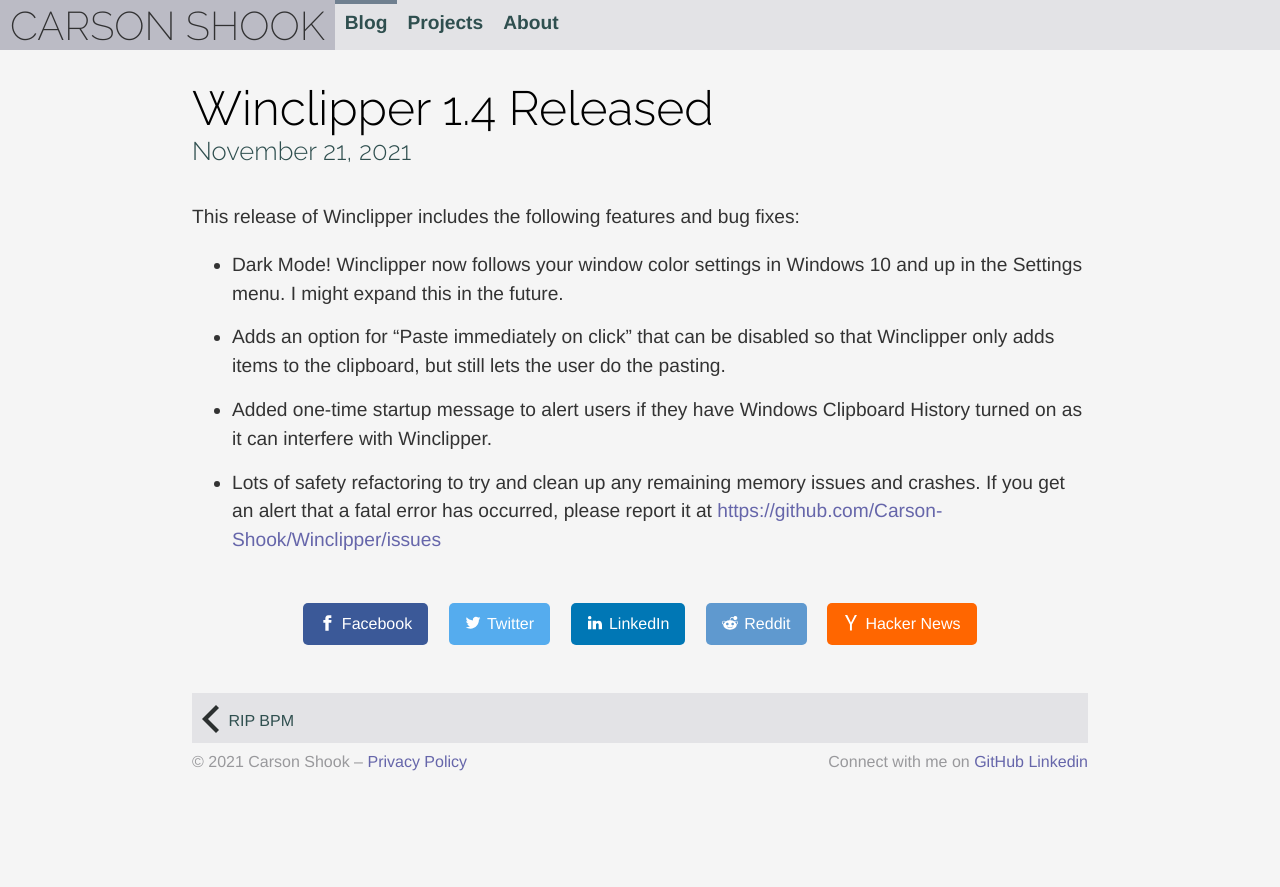
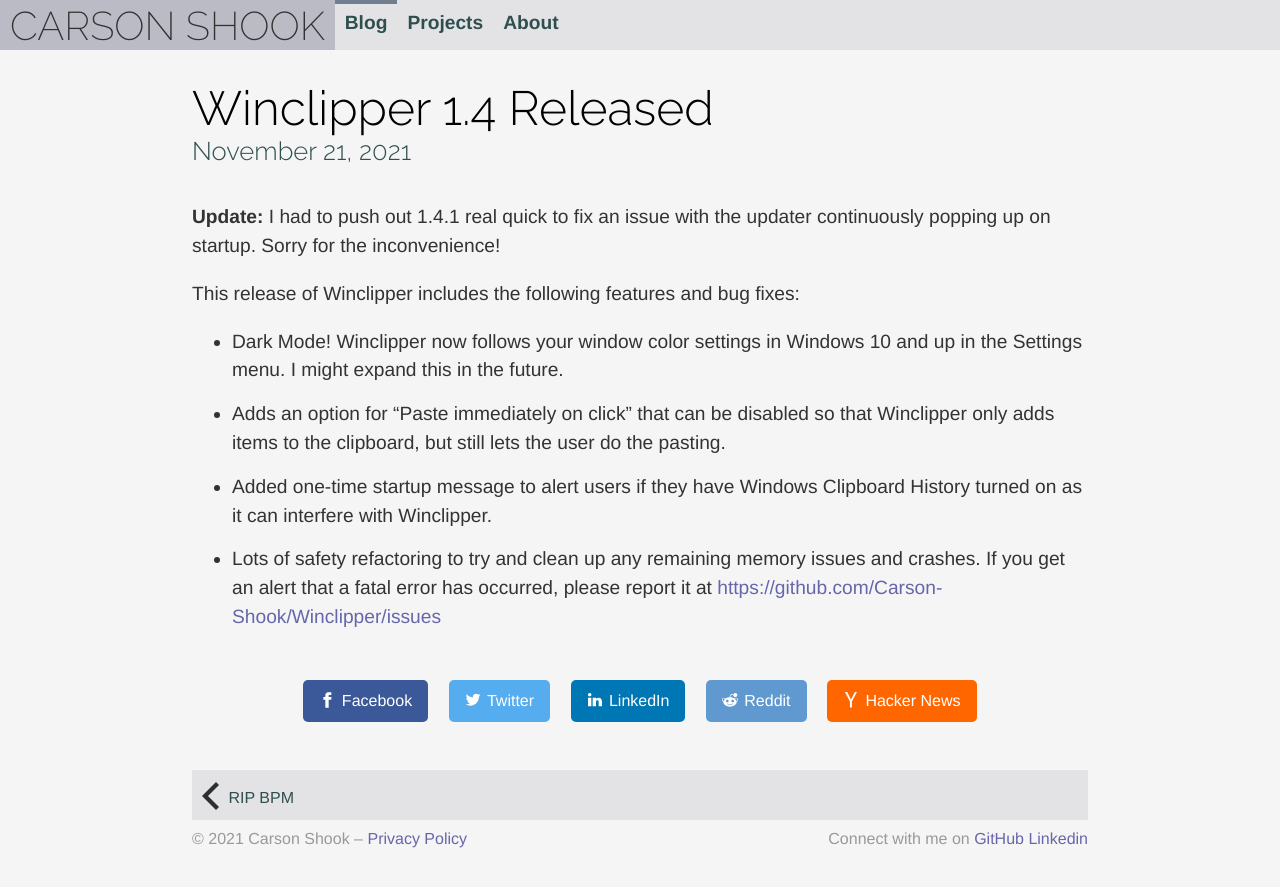
Before and after one commit to Carson-Shook/carson-shook.github.io, a Jekyll site: the page built from _posts/2021-11-21-Winclipper-1_4-Released.md, in a window 1280 px wide. Shown: the top 887 px of the page. Built offline with Jekyll 4.4.1, drawn with Linux system fonts in a browser that asks for light colours.

Commit message:
Quick update to the blog post

```diff
--- a/_posts/2021-11-21-Winclipper-1_4-Released.md
+++ b/_posts/2021-11-21-Winclipper-1_4-Released.md
@@ -4,6 +4,8 @@
 published: true
 comments: true
 ---
+**Update:** I had to push out 1.4.1 real quick to fix an issue with the updater continuously popping up on startup. Sorry for the inconvenience!
+
 This release of Winclipper includes the following features and bug fixes:
 - Dark Mode! Winclipper now follows your window color settings in Windows 10 and up in the Settings menu. I might expand this in the future.
 - Adds an option for "Paste immediately on click" that can be disabled so that Winclipper only adds items to the clipboard, but still lets the user do the pasting.
```
